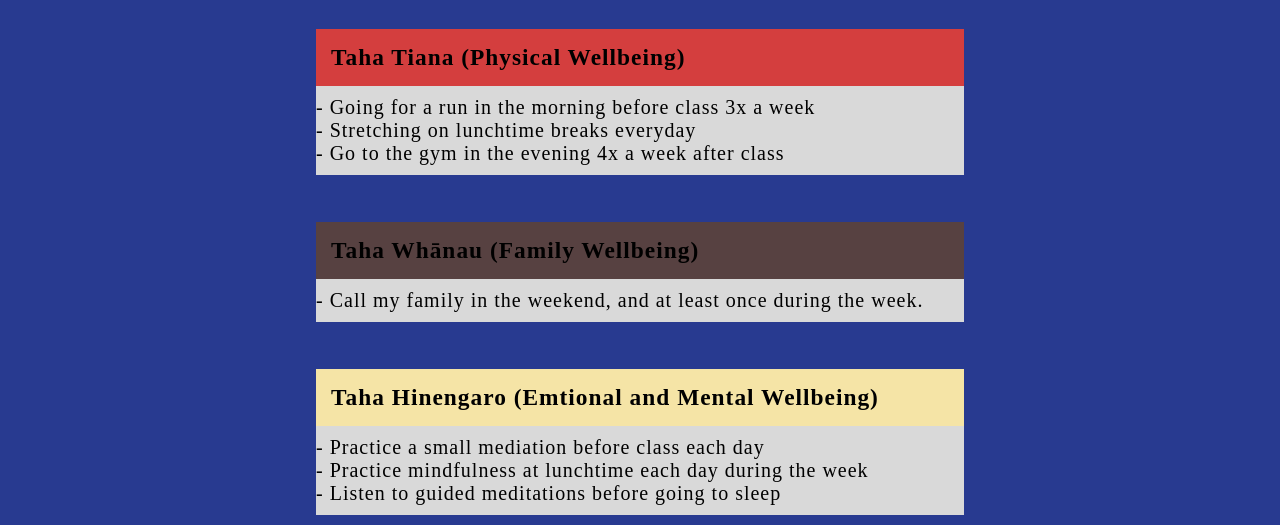
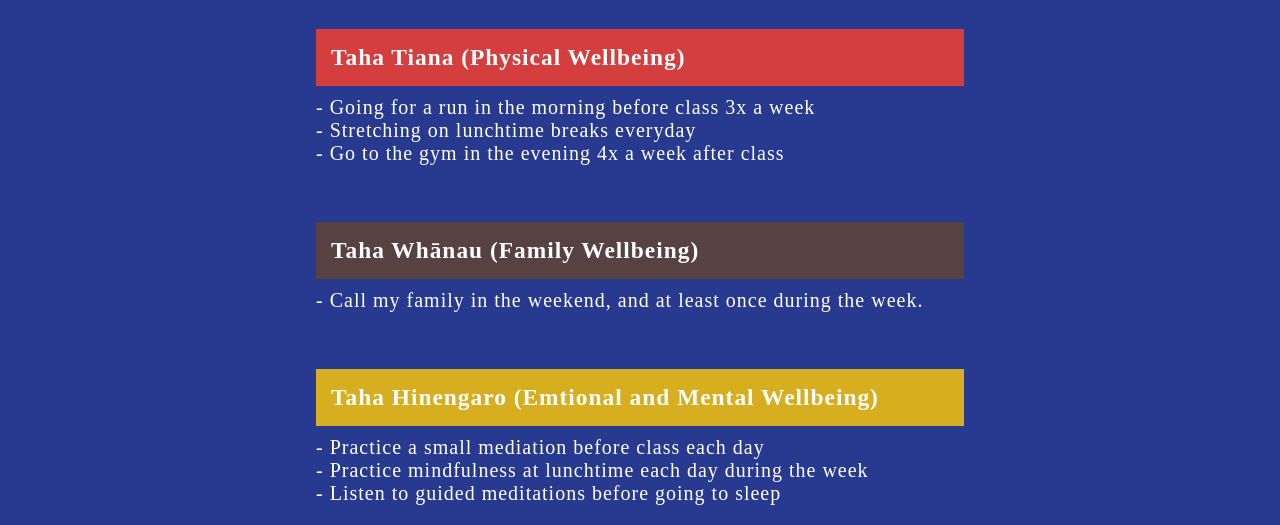
Before and after one commit to Jacob-granger/Jacob-granger.github.io, a plain HTML site: page blog/te-whare-tapa-wha.html in a window 1280 px wide. Shown: the part 275-800 px from the top of the page. Drawn offline with Linux system fonts and the light colour scheme.

Commit message:
change well being plan heading colours

```diff
--- a/blog/te-whare-tapa-wha.html
+++ b/blog/te-whare-tapa-wha.html
@@ -51,7 +51,7 @@
             </li>
           </ul>
         </div>
-        <h3 class="heading" style="background-color: #f5e4a6">
+        <h3 class="heading" style="background-color: #d6ae1f">
           Taha Hinengaro (Emtional and Mental Wellbeing)
         </h3>
         <div class="list">
--- a/styles/main.css
+++ b/styles/main.css
@@ -151,15 +151,14 @@ img {
 /* Te-whare-tapa-wha */
 
 .tewhare-container {
-  color: black;
+  color: white;
   margin-top: 50px;
-  border: white;
 }
 .heading {
   padding: 15px;
 }
 .list {
-  background-color: #d9d9d9;
+  /* background-color: #d9d9d9; */
   padding-top: 10px;
   padding-bottom: 10px;
 }
```
